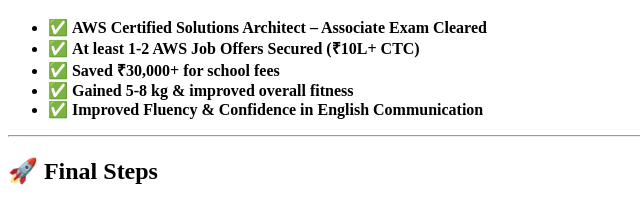
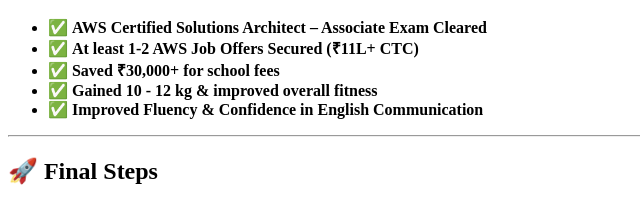
Before and after one commit to practice-work-cloud/schedule, a plain HTML site: page index.html in a window 1280 px wide. Shown: the part 2695-2893 px from the top of the page, 0-640 px from the left. Drawn offline with Linux system fonts and the light colour scheme.

Commit message:
Add files via upload

```diff
--- a/index.html
+++ b/index.html
@@ -161,9 +161,9 @@
 
 <ul>
     <li>✅ <strong>AWS Certified Solutions Architect – Associate Exam Cleared</strong></li>
-    <li>✅ <strong>At least 1-2 AWS Job Offers Secured (₹10L+ CTC)</strong></li>
+    <li>✅ <strong>At least 1-2 AWS Job Offers Secured (₹11L+ CTC)</strong></li>
     <li>✅ <strong>Saved ₹30,000+ for school fees</strong></li>
-    <li>✅ <strong>Gained 5-8 kg & improved overall fitness</strong></li>
+    <li>✅ <strong>Gained 10 - 12 kg & improved overall fitness</strong></li>
     <li>✅ <strong>Improved Fluency & Confidence in English Communication</strong></li>
 </ul>
 
```
